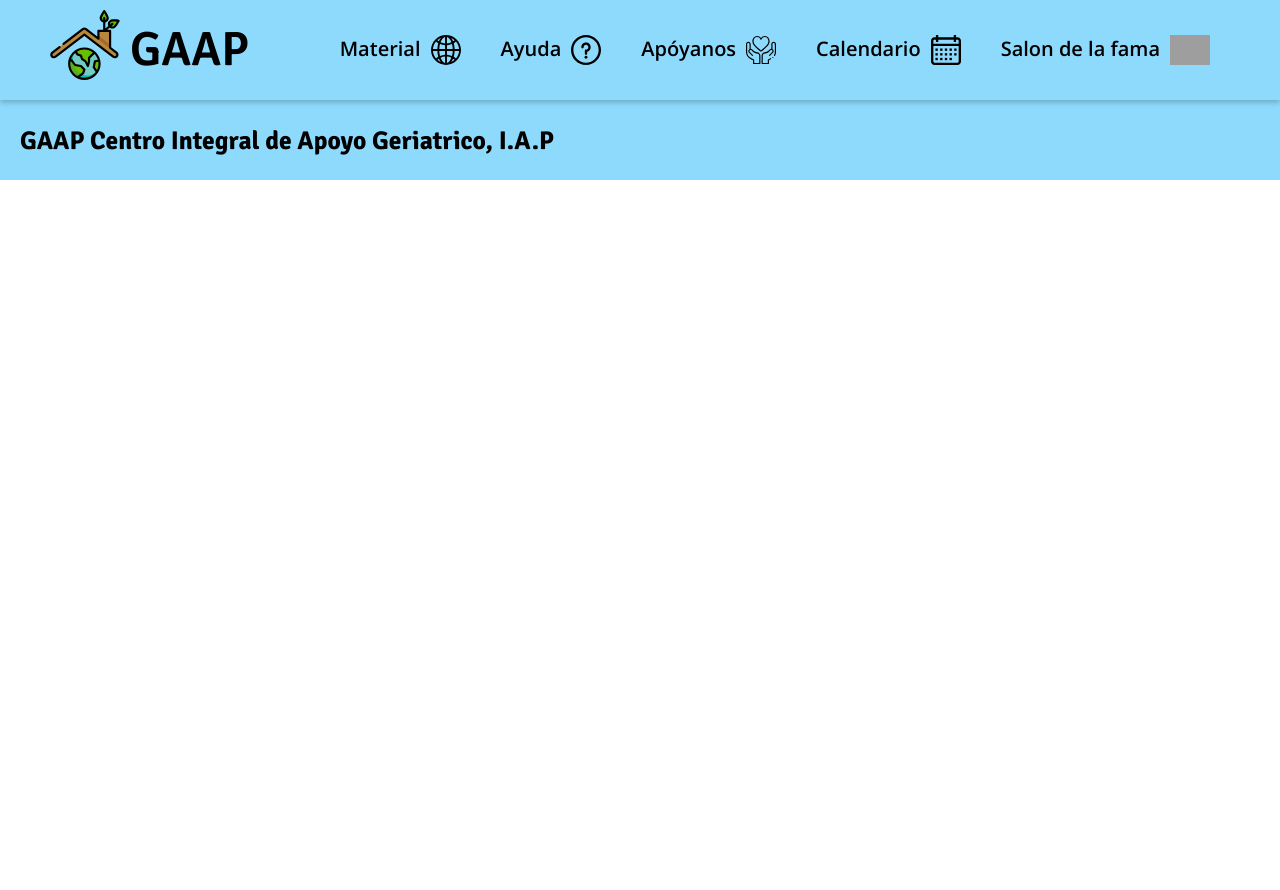
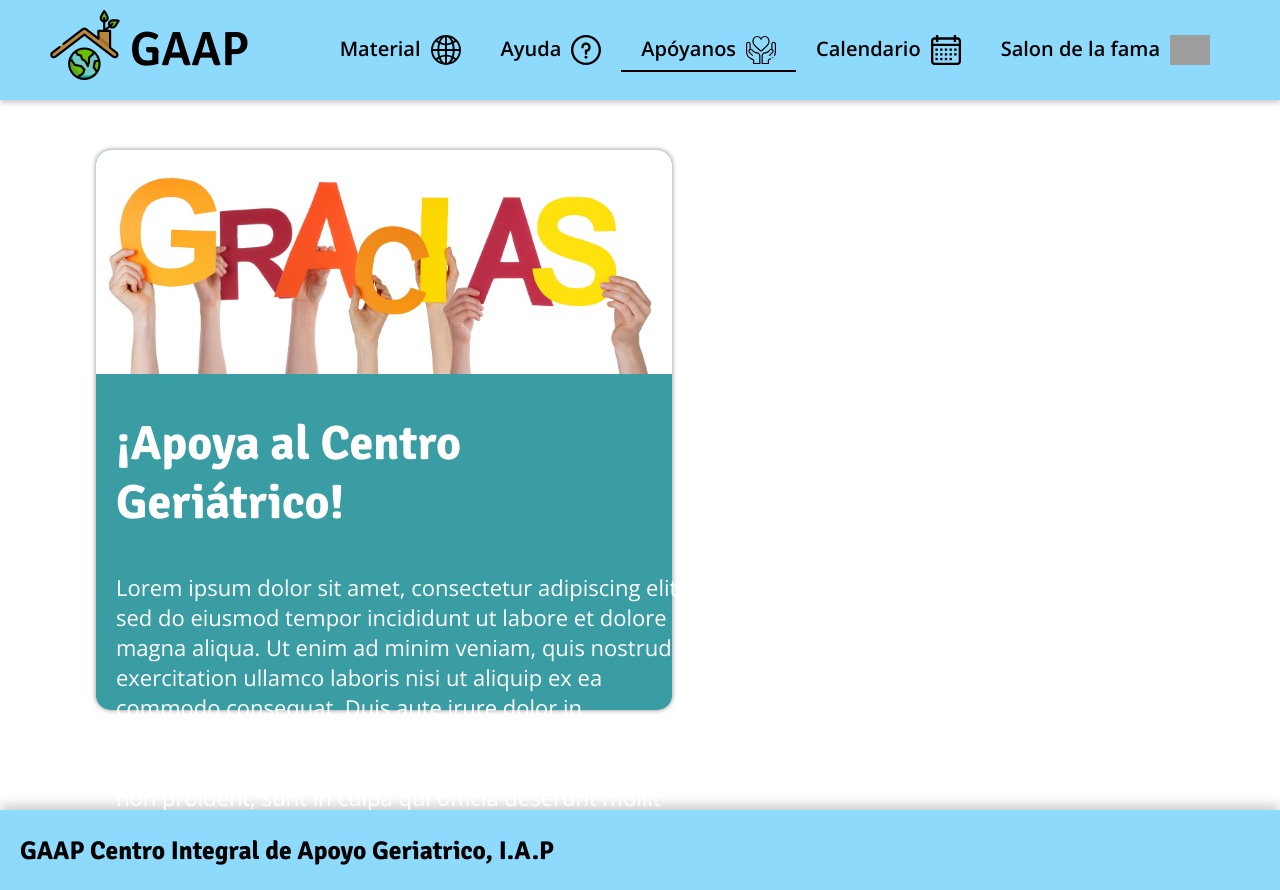
Before and after one commit to De-Bug-Labs/ldaw, a Vue app: page /donaciones in a window 1280 px wide. Before the commit the page ends 800 px from the top, so only its background shows below. Built offline with nearby package versions, Linux system fonts and the light colour scheme; grey boxes are pictures that could not be loaded.

Commit message:
Informacion de donaciones

```diff
--- a/src/App.vue
+++ b/src/App.vue
@@ -19,7 +19,7 @@
         /></router-link>
       </li>
       <li>
-        <router-link to="/temp"
+        <router-link to="/donaciones"
           >Apóyanos <img src="../public/img/love.svg"
         /></router-link>
       </li>
--- /dev/null
+++ b/src/components/Donativos.vue
@@ -0,0 +1,243 @@
+<template>
+  <section class="basic-grid">
+    <div class="cardInfo">
+      <div class="containerInfo">
+        <div class="box1">
+          <div class="imagebox"></div>
+          <div class="textbox">
+            <h1>¡Apoya al Centro Geriátrico!</h1>
+            <p>{{ mision }}</p>
+          </div>
+        </div>
+      </div>
+    </div>
+
+    <div class="cardBtns">1</div>
+  </section>
+</template>
+
+<script lang="ts">
+import { defineComponent } from "vue";
+
+export default defineComponent({
+  name: "GaapInfo",
+  props: {
+    mision: String,
+    instalaciones: String,
+    equipo: String,
+  },
+});
+</script>
+
+<style scoped lang="scss">
+@import url("https://fonts.googleapis.com/css2?family=Signika:ital,wght@0,200;0,300;0,400;0,600;0,700;1,200;1,300;1,400;1,600&display=swap");
+@import url("https://fonts.googleapis.com/icon?family=Material+Icons");
+@import url("https://fonts.googleapis.com/css2?family=Open+Sans:ital,wght@0,200;0,300;0,400;0,600;0,700;1,200;1,300;1,400;1,600&display=swap");
+
+.basic-grid {
+  display: grid;
+  grid-template-columns: 60% 40%;
+}
+
+.cardInfo {
+  display: flex;
+  flex-direction: column;
+  justify-content: center;
+  align-items: center;
+  font-size: 3rem;
+  color: #fff;
+  height: 100%;
+  width: 100%;
+  border-radius: 4px;
+  transition: all 500ms;
+  overflow: hidden;
+
+  background-size: cover;
+  background-position: center;
+  background-repeat: no-repeat;
+}
+.cardBtns {
+  display: flex;
+  flex-direction: column;
+  justify-content: center;
+  align-items: center;
+  font-size: 3rem;
+  color: #fff;
+  height: 100%;
+  width: 100%;
+  border-radius: 4px;
+  transition: all 500ms;
+  overflow: hidden;
+
+  background-size: cover;
+  background-position: center;
+  background-repeat: no-repeat;
+}
+
+.containerInfo {
+  display: flex;
+  width: 100%;
+  height: calc(100% + 600px);
+  flex-direction: column;
+  align-items: center;
+  margin-bottom: 50px;
+  padding-top: 50px;
+
+  h1 {
+    color: #000;
+    font-family: "Signika", sans-serif;
+  }
+
+  .box1 {
+    width: 75%;
+    height: 560px;
+    background-color: #399da3;
+    margin-bottom: 50px;
+    font-family: "Open Sans", sans-serif;
+    border-radius: 15px;
+    display: flex;
+    flex-direction: row;
+    -moz-box-shadow: 0 0 5px rgb(134, 134, 134);
+    -webkit-box-shadow: 0 0 5px #999;
+    box-shadow: 0 0 5px rgb(134, 134, 134);
+    color: white;
+
+    display: grid;
+    grid-template-rows: 40% 60%;
+
+    h1 {
+      color: white;
+      font-size: 3rem;
+    }
+
+    .textbox {
+      height: 100%;
+      width: 100%;
+      padding-left: 20px;
+      padding-right: 10px;
+      /*    overflow: hidden;
+      word-wrap: break-word;
+      text-overflow: ellipsis; */
+    }
+    p {
+      font-size: 22px;
+      margin-block-start: 0;
+      display: flex;
+      margin-block-end: 0;
+    }
+    .imagebox {
+      width: 100%;
+      height: 100%;
+      background: url("../assets/prueba.jpg");
+      background-size: cover;
+      background-position: center;
+      border-radius: 15px 15px 0px 0px;
+    }
+  }
+}
+
+.containerButtons {
+  display: flex;
+  width: 100%;
+  height: calc(100% + 600px);
+  flex-direction: column;
+  align-items: center;
+  margin-bottom: 50px;
+  padding-top: 50px;
+
+  h1 {
+    color: #000;
+    font-family: "Signika", sans-serif;
+  }
+
+  .box1 {
+    width: 55%;
+    height: 500px;
+    background-color: #399da3;
+    margin-bottom: 50px;
+    font-family: "Open Sans", sans-serif;
+    border-radius: 15px;
+    display: flex;
+    flex-direction: row;
+    -moz-box-shadow: 0 0 5px rgb(134, 134, 134);
+    -webkit-box-shadow: 0 0 5px #999;
+    box-shadow: 0 0 5px rgb(134, 134, 134);
+    color: white;
+
+    h1 {
+      color: white;
+      font-size: 3rem;
+    }
+
+    .textbox {
+      height: 50%;
+      padding-left: 20px;
+      padding-right: 10px;
+      overflow: hidden;
+      word-wrap: break-word;
+      text-overflow: ellipsis;
+    }
+    p {
+      font-size: 22px;
+      margin-block-start: 0;
+      display: flex;
+      margin-block-end: 0;
+    }
+    .imagebox {
+      width: 50%;
+      background: url("../assets/banner1.jpg");
+      background-size: cover;
+      background-position: center;
+      border-radius: 0px 15px 15px 0px;
+    }
+  }
+}
+
+.column {
+  float: left;
+  padding: 10px;
+  margin-right: 10%;
+}
+
+.left {
+  width: 50%;
+}
+.right {
+  width: 30%;
+}
+
+.row {
+  display: flex;
+  flex-wrap: wrap;
+  width: 100%;
+}
+
+@media screen and (max-width: 900px) {
+  .box1 {
+    flex-direction: column;
+    height: 800px;
+    width: 90%;
+    .textbox {
+      width: 100%;
+      height: 60%;
+      padding-left: 0px;
+      padding-right: 0px;
+      text-align: center;
+    }
+    .imagebox {
+      width: 100%;
+      height: 50%;
+      border-radius: 0px 0px 15px 15px;
+    }
+    p {
+      font-size: 17px;
+      padding-left: 5px;
+      padding-right: 5px;
+    }
+    h1 {
+      margin-block-start: 0.5em;
+      margin-block-end: 0.5em;
+    }
+  }
+}
+</style>
--- a/src/router/index.ts
+++ b/src/router/index.ts
@@ -25,6 +25,15 @@ const routes: Array<RouteRecordRaw> = [
     component: () =>
       import(/* webpackChunkName: "about" */ "../views/Help.vue"),
   },
+  {
+    path: "/donaciones",
+    name: "Donaciones",
+    // route level code-splitting
+    // this generates a separate chunk (about.[hash].js) for this route
+    // which is lazy-loaded when the route is visited.
+    component: () =>
+      import(/* webpackChunkName: "about" */ "../views/Donaciones.vue"),
+  },
 ];
 
 const router = createRouter({
--- /dev/null
+++ b/src/views/Donaciones.vue
@@ -0,0 +1,19 @@
+<template>
+  <GaapInfo
+    mision="Lorem ipsum dolor sit amet, consectetur adipiscing elit, sed do eiusmod tempor incididunt ut labore et dolore magna aliqua. Ut enim ad minim veniam, quis nostrud exercitation ullamco laboris nisi ut aliquip ex ea commodo consequat. Duis aute irure dolor in reprehenderit in voluptate velit esse cillum dolore eu fugiat nulla pariatur. Excepteur sint occaecat cupidatat non proident, sunt in culpa qui officia deserunt mollit anim id est laborum."
+    instalaciones="Lorem ipsum dolor sit amet, consectetur adipiscing elit, sed do eiusmod tempor incididunt ut labore et dolore magna aliqua. Ut enim ad minim veniam, quis nostrud exercitation ullamco laboris nisi ut aliquip ex ea commodo consequat. Duis aute irure dolor in reprehenderit in voluptate velit esse cillum dolore eu fugiat nulla pariatur. Excepteur sint occaecat cupidatat non proident, sunt in culpa qui officia deserunt mollit anim id est laborum."
+    equipo="Lorem ipsum dolor sit amet, consectetur adipiscing elit, sed do eiusmod tempor incididunt ut labore et dolore magna aliqua. Ut enim ad minim veniam, quis nostrud exercitation ullamco laboris nisi ut aliquip ex ea commodo consequat. Duis aute irure dolor in reprehenderit in voluptate velit esse cillum dolore eu fugiat nulla pariatur. Excepteur sint occaecat cupidatat non proident, sunt in culpa qui officia deserunt mollit anim id est laborum."
+  />
+</template>
+
+<script lang="ts">
+import { defineComponent } from "vue";
+import GaapInfo from "@/components/Donativos.vue"; // @ is an alias to /src
+
+export default defineComponent({
+  name: "About",
+  components: {
+    GaapInfo,
+  },
+});
+</script>
```
Also changed, not shown: src/assets/prueba.jpg (added), 1 other file (tests, documents, lock files or other folders).
